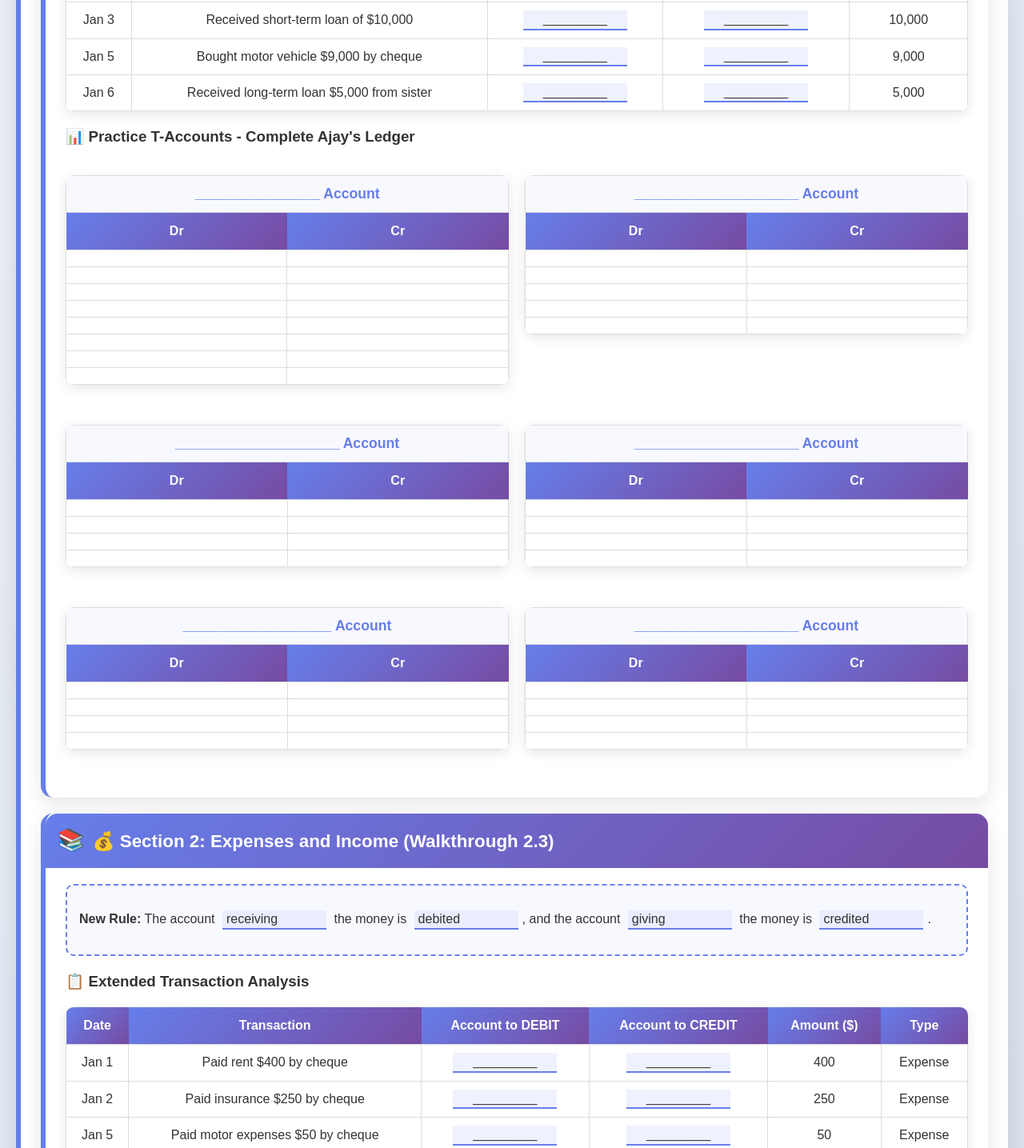
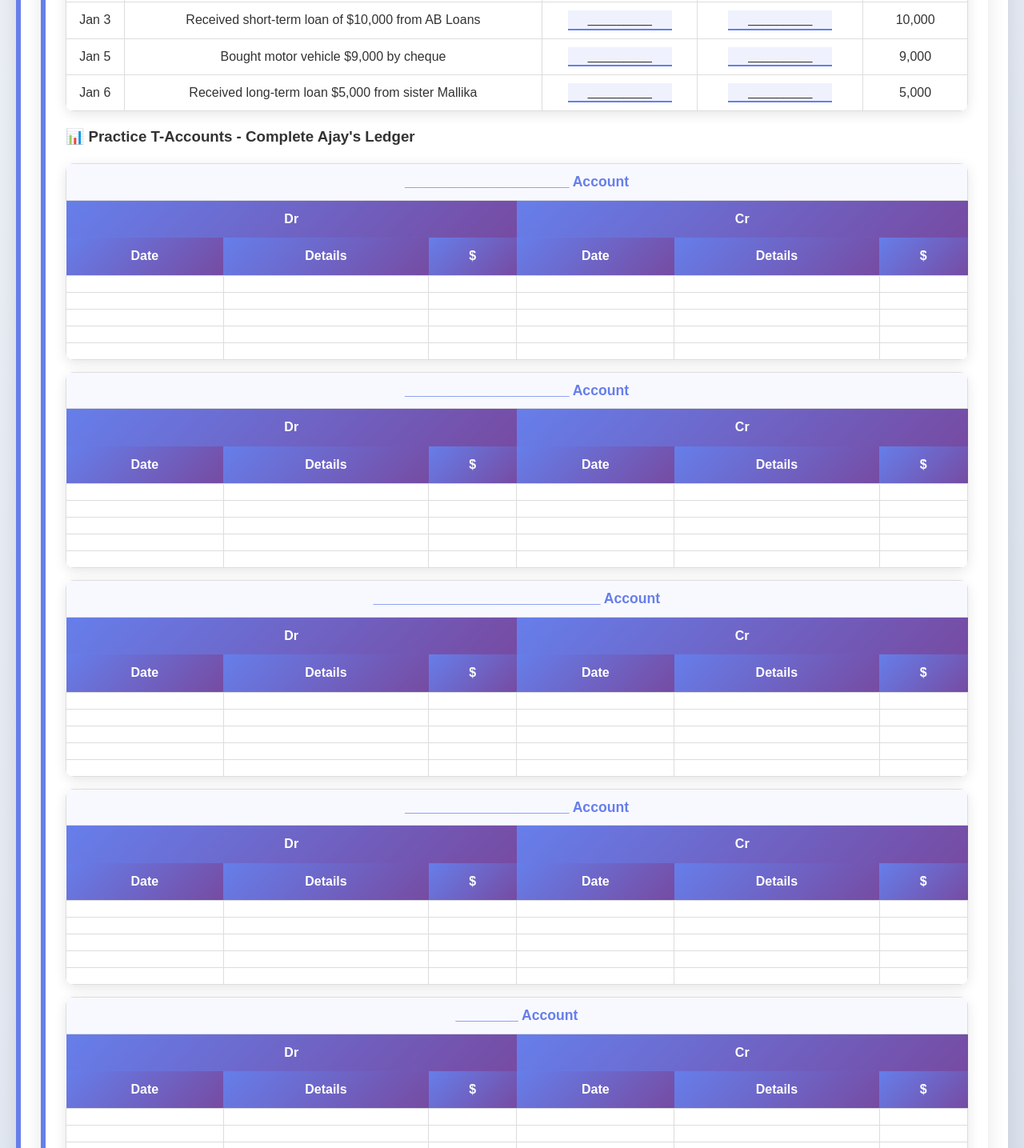
Before and after one commit to OlidiaTL/Accounting, a plain HTML site: page index.html in a window 1280 px wide. Shown: the part 1791-3226 px from the top of the page at 80% size. Drawn offline with Linux system fonts and the light colour scheme.

Commit message:
Update index.html

```diff
--- a/index.html
+++ b/index.html
@@ -347,14 +347,14 @@
                 </tr>
                 <tr>
                     <td>Jan 2</td>
-                    <td>Bought fixtures costing $30,000 by cheque</td>
+                    <td>Bought fixtures and equipment costing $30,000 by cheque</td>
                     <td><span class="fill-blank">_________</span></td>
                     <td><span class="fill-blank">_________</span></td>
                     <td>30,000</td>
                 </tr>
                 <tr>
                     <td>Jan 3</td>
-                    <td>Received short-term loan of $10,000</td>
+                    <td>Received short-term loan of $10,000 from AB Loans</td>
                     <td><span class="fill-blank">_________</span></td>
                     <td><span class="fill-blank">_________</span></td>
                     <td>10,000</td>
@@ -368,7 +368,7 @@
                 </tr>
                 <tr>
                     <td>Jan 6</td>
-                    <td>Received long-term loan $5,000 from sister</td>
+                    <td>Received long-term loan $5,000 from sister Mallika</td>
                     <td><span class="fill-blank">_________</span></td>
                     <td><span class="fill-blank">_________</span></td>
                     <td>5,000</td>
@@ -378,83 +378,86 @@
 
         <h3>📊 Practice T-Accounts - Complete Ajay's Ledger</h3>
 
-        <div style="display: grid; grid-template-columns: 1fr 1fr; gap: 20px; margin: 20px 0;">
-            <div>
-                <table class="ledger-table">
-            <tr><td colspan="2" class="account-name">________________ Account</td></tr>
-            <tr><th>Dr</th><th>Cr</th></tr>
-            <tr><td style="min-height: 40px;"></td><td style="min-height: 40px;"></td></tr>
-            <tr><td></td><td></td></tr>
-            <tr><td></td><td></td></tr>
-            <!-- Added rows -->
-            <tr><td></td><td></td></tr>
-            <tr><td></td><td></td></tr>
-            <tr><td></td><td></td></tr>
-            <tr><td></td><td></td></tr>
-            <tr><td></td><td></td></tr>
-        </table>
-            </div>
-            <div>
-                <table class="ledger-table">
-                    <tr><td colspan="2" class="account-name">_____________________ Account</td></tr>
-                    <tr><th>Dr</th><th>Cr</th></tr>
-                    <tr><td style="min-height: 40px;"></td><td style="min-height: 40px;"></td></tr>
-                    <tr><td></td><td></td></tr>
-                    <tr><td></td><td></td></tr>
-                   <tr><td></td><td></td></tr>
-                   <tr><td></td><td></td></tr>
-                </table>
-            </div>
-        </div>
+       <!-- Ajay's Ledger Accounts (T-Accounts with Date, Details, $ under Dr/Cr) -->
+<div style="margin: 20px 0;">
 
-        <div style="display: grid; grid-template-columns: 1fr 1fr; gap: 20px; margin: 20px 0;">
-            <div>
-                <table class="ledger-table">
-                    <tr><td colspan="2" class="account-name">_____________________ Account</td></tr>
-                    <tr><th>Dr</th><th>Cr</th></tr>
-                    <tr><td style="min-height: 40px;"></td><td style="min-height: 40px;"></td></tr>
-<tr><td></td><td></td></tr>
-                   <tr><td></td><td></td></tr>
-                   <tr><td></td><td></td></tr>
-                </table>
-            </div>
-            <div>
-                <table class="ledger-table">
-                    <tr><td colspan="2" class="account-name">_____________________ Account</td></tr>
-                    <tr><th>Dr</th><th>Cr</th></tr>
-                    <tr><td style="min-height: 40px;"></td><td style="min-height: 40px;"></td></tr>
-<tr><td></td><td></td></tr>
-                   <tr><td></td><td></td></tr>
-                   <tr><td></td><td></td></tr>
-                </table>
-            </div>
-        </div>
+  <!-- Capital Account -->
+  <table class="ledger-table">
+    <tr><td colspan="6" class="account-name">_____________________ Account</td></tr>
+    <tr><th colspan="3">Dr</th><th colspan="3">Cr</th></tr>
+    <tr>
+      <th>Date</th><th>Details</th><th>$</th>
+      <th>Date</th><th>Details</th><th>$</th>
+    </tr>
+    <tr><td></td><td></td><td></td><td></td><td></td><td></td></tr>
+    <tr><td></td><td></td><td></td><td></td><td></td><td></td></tr>
+    <tr><td></td><td></td><td></td><td></td><td></td><td></td></tr>
+    <tr><td></td><td></td><td></td><td></td><td></td><td></td></tr>
+    <tr><td></td><td></td><td></td><td></td><td></td><td></td></tr>
+  </table>
 
-        <div style="display: grid; grid-template-columns: 1fr 1fr; gap: 20px; margin: 20px 0;">
-            <div>
-                <table class="ledger-table">
-                    <tr><td colspan="2" class="account-name">___________________ Account</td></tr>
-                    <tr><th>Dr</th><th>Cr</th></tr>
-                    <tr><td style="min-height: 40px;"></td><td style="min-height: 40px;"></td></tr>
-<tr><td></td><td></td></tr>
-                   <tr><td></td><td></td></tr>
-                   <tr><td></td><td></td></tr>
-                </table>
-            </div>
-            <div>
-                <table class="ledger-table">
-                    <tr><td colspan="2" class="account-name">_____________________ Account</td></tr>
-                    <tr><th>Dr</th><th>Cr</th></tr>
-                    <tr><td style="min-height: 40px;"></td><td style="min-height: 40px;"></td></tr>
-<tr><td></td><td></td></tr>
-                   <tr><td></td><td></td></tr>
-                   <tr><td></td><td></td></tr>
-                </table>
-            </div>
-        </div>
-    </div>
+  <!-- Bank Account -->
+  <table class="ledger-table">
+    <tr><td colspan="6" class="account-name">_____________________ Account</td></tr>
+    <tr><th colspan="3">Dr</th><th colspan="3">Cr</th></tr>
+    <tr>
+      <th>Date</th><th>Details</th><th>$</th>
+      <th>Date</th><th>Details</th><th>$</th>
+    </tr>
+    <tr><td></td><td></td><td></td><td></td><td></td><td></td></tr>
+    <tr><td></td><td></td><td></td><td></td><td></td><td></td></tr>
+    <tr><td></td><td></td><td></td><td></td><td></td><td></td></tr>
+    <tr><td></td><td></td><td></td><td></td><td></td><td></td></tr>
+    <tr><td></td><td></td><td></td><td></td><td></td><td></td></tr>
+  </table>
 
-    <div class="section">
+  <!-- Fixtures Account -->
+  <table class="ledger-table">
+    <tr><td colspan="6" class="account-name">_____________________________ Account</td></tr>
+    <tr><th colspan="3">Dr</th><th colspan="3">Cr</th></tr>
+    <tr>
+      <th>Date</th><th>Details</th><th>$</th>
+      <th>Date</th><th>Details</th><th>$</th>
+    </tr>
+    <tr><td></td><td></td><td></td><td></td><td></td><td></td></tr>
+    <tr><td></td><td></td><td></td><td></td><td></td><td></td></tr>
+    <tr><td></td><td></td><td></td><td></td><td></td><td></td></tr>
+    <tr><td></td><td></td><td></td><td></td><td></td><td></td></tr>
+    <tr><td></td><td></td><td></td><td></td><td></td><td></td></tr>
+  </table>
+
+  <!-- Motor Vehicle Account -->
+  <table class="ledger-table">
+    <tr><td colspan="6" class="account-name">_____________________ Account</td></tr>
+    <tr><th colspan="3">Dr</th><th colspan="3">Cr</th></tr>
+    <tr>
+      <th>Date</th><th>Details</th><th>$</th>
+      <th>Date</th><th>Details</th><th>$</th>
+    </tr>
+    <tr><td></td><td></td><td></td><td></td><td></td><td></td></tr>
+    <tr><td></td><td></td><td></td><td></td><td></td><td></td></tr>
+    <tr><td></td><td></td><td></td><td></td><td></td><td></td></tr>
+    <tr><td></td><td></td><td></td><td></td><td></td><td></td></tr>
+    <tr><td></td><td></td><td></td><td></td><td></td><td></td></tr>
+  </table>
+
+  <!-- Loan Account -->
+  <table class="ledger-table">
+    <tr><td colspan="6" class="account-name">________ Account</td></tr>
+    <tr><th colspan="3">Dr</th><th colspan="3">Cr</th></tr>
+    <tr>
+      <th>Date</th><th>Details</th><th>$</th>
+      <th>Date</th><th>Details</th><th>$</th>
+    </tr>
+    <tr><td></td><td></td><td></td><td></td><td></td><td></td></tr>
+    <tr><td></td><td></td><td></td><td></td><td></td><td></td></tr>
+    <tr><td></td><td></td><td></td><td></td><td></td><td></td></tr>
+    <tr><td></td><td></td><td></td><td></td><td></td><td></td></tr>
+    <tr><td></td><td></td><td></td><td></td><td></td><td></td></tr>
+  </table>
+
+</div>
+
         <div class="section-title">💰 Section 2: Expenses and Income (Walkthrough 2.3)</div>
 
         <div class="key-concept">
```
